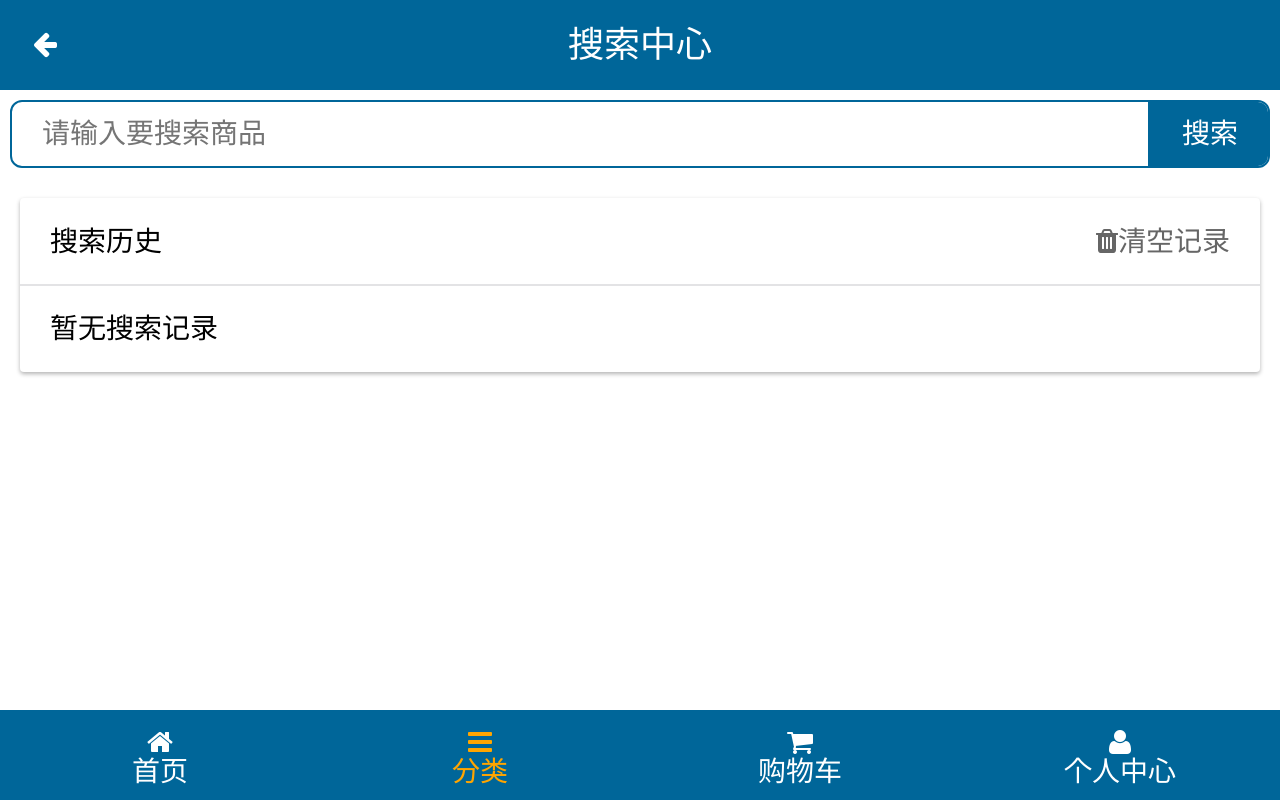
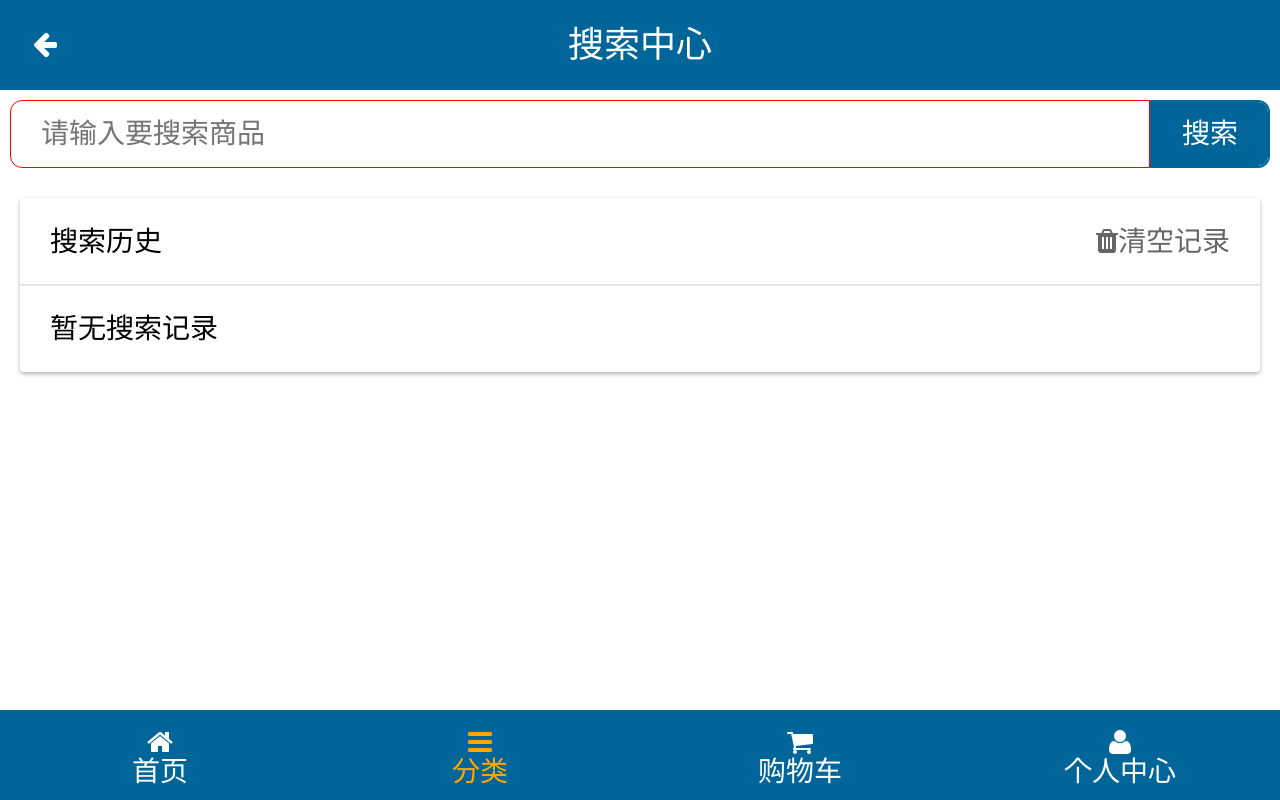
Before and after one commit to xishuiinsz/LeTao, a website: page public/mobile/search.html in a window 1280 px wide. Both pictures are taken after a click on the button "搜索". Drawn offline with Linux system fonts and the light colour scheme.

Commit message:
当用户提交空搜索时,使用红色边框提示用户

```diff
--- a/public/mobile/search.html
+++ b/public/mobile/search.html
@@ -17,6 +17,11 @@
     <script src="lib/less/less.js"></script>
     <!-- 5. 在页面前引入rem.js 等页面加载出来之前生效样式马上执行 -->
     <script src="js/rem.js"></script>
+    <style>
+        .input-warning {
+            border: 1px solid red !important;
+        }
+    </style>
 </head>
 
 <body>
@@ -31,7 +36,7 @@
         <!-- 搜索表单 -->
         <div class="search-form">
             <form action="#">
-                <input type="search" placeholder="请输入要搜索商品" class="input-search" v-model="txtInput">
+                <input type="search" placeholder="请输入要搜索商品" class="input-search" v-model="txtInput" :class="{'input-warning':isInputWarning}">
                 <button type="button" class="mui-btn mui-btn-primary btn-search" @click='search'>搜索</button>
             </form>
         </div>
@@ -89,6 +94,7 @@
         data: {
             searchHistory: [],  //搜索记录数据初始化
             txtInput: '',   //与文本框进行双向绑定
+            isInputWarning:false,   //初始化输入框的警示边框
         },
         computed: {
             getSearchWord: function () {
@@ -105,6 +111,10 @@
                     this.searchHistory.unshift(this.getSearchWord);
                     // localStorage.setItem('searchHistory',JSON.stringify(this.searchHistory));
                     this.txtInput = '';
+                }else{
+                    // 当用户提交空搜索时,使用红色边框提示用户,持续3秒钟.
+                    this.isInputWarning = true;
+                    setTimeout(()=>this.isInputWarning = false,3000);
                 }
             },
 
```
Also changed, not shown: favicon.ico (added).
